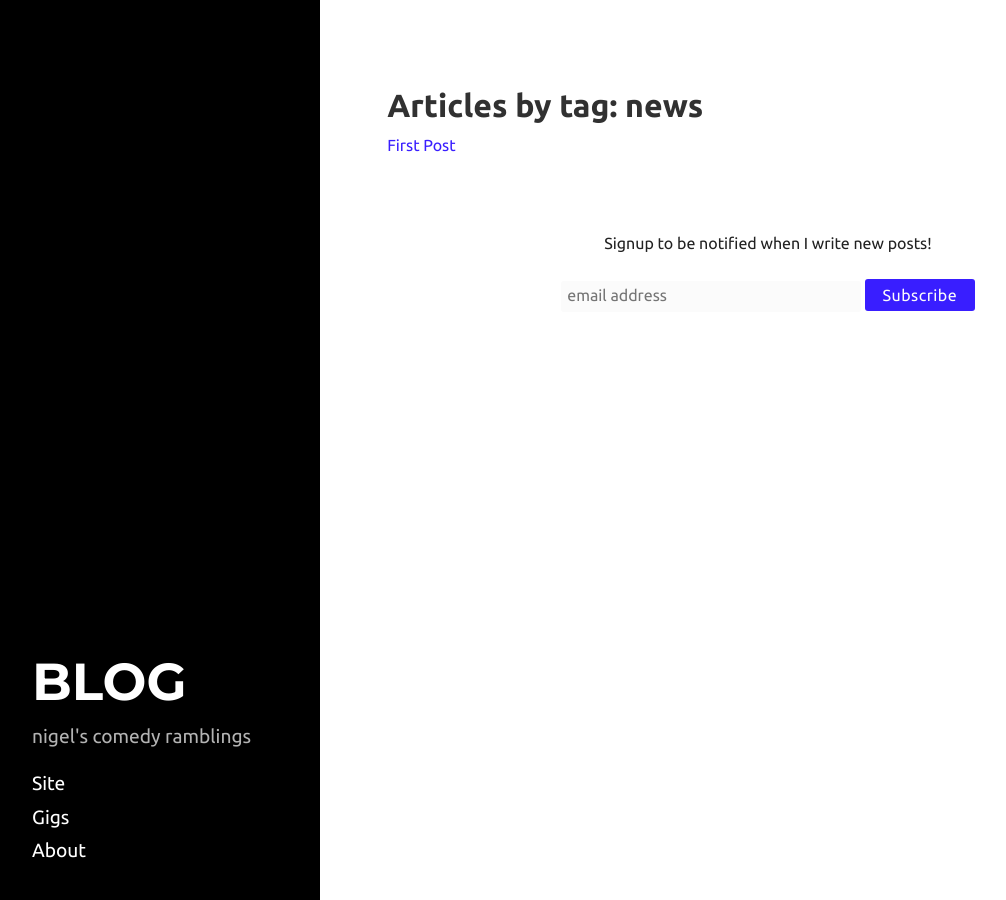
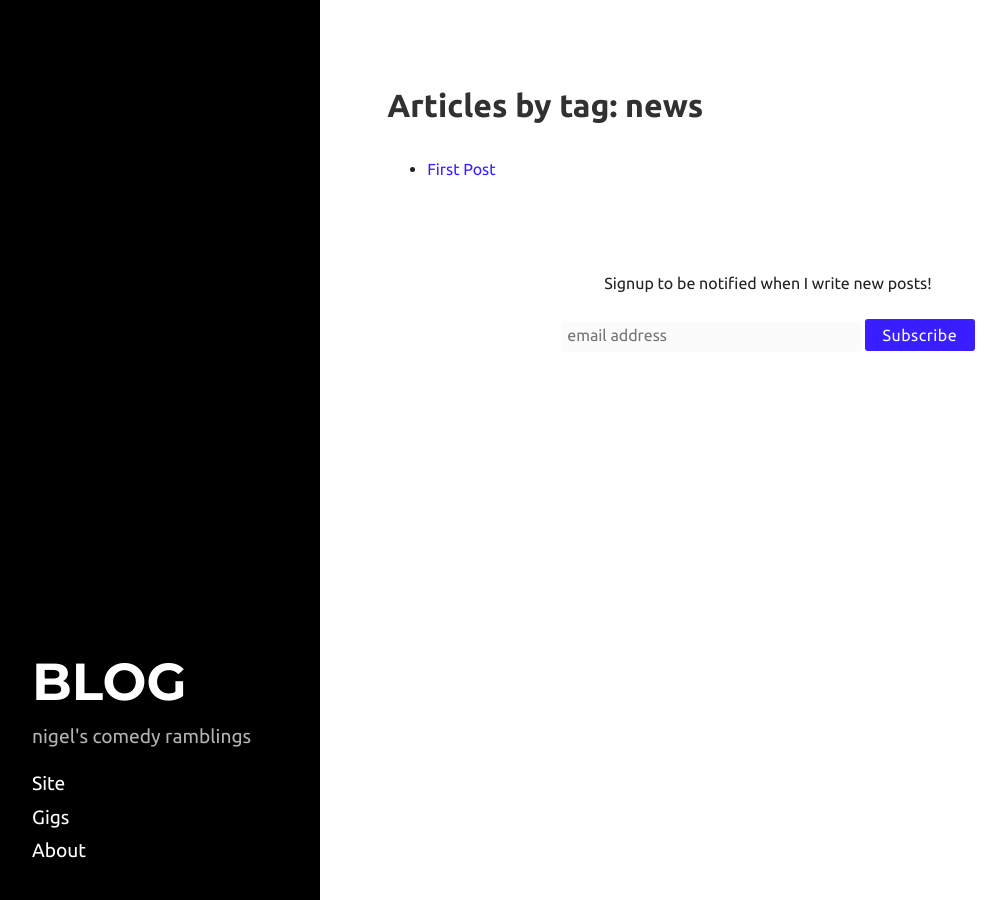
Before and after one commit to nigeljyng/nigeljyng.github.io, a Jekyll site: the page built from tag/news.md, in a window 1280 px wide. Shown: the whole page, without its empty margins (0-1006 px from the left). Built offline with Jekyll 4.4.1, drawn with Linux system fonts in a browser that asks for light colours; nearby versions of some CDN libraries.

Commit message:
unordered list in tag page

```diff
--- a/_layouts/blog_by_tag.html
+++ b/_layouts/blog_by_tag.html
@@ -2,11 +2,14 @@
 layout: default
 ---
 <h1>Articles by tag: {{ page.tag }}</h1>
+<br>
 <div>
     {% if site.tags[page.tag] %}
+    <ul>
         {% for post in site.tags[page.tag] %}
-            <a href="{{ post.url }}/">{{ post.title }}</a>
+        <li><a href="{{ post.url }}/">{{ post.title }}</a></li>
         {% endfor %}
+    </ul>
     {% else %}
         <p>There are no posts for this tag.</p>
     {% endif %}
```
